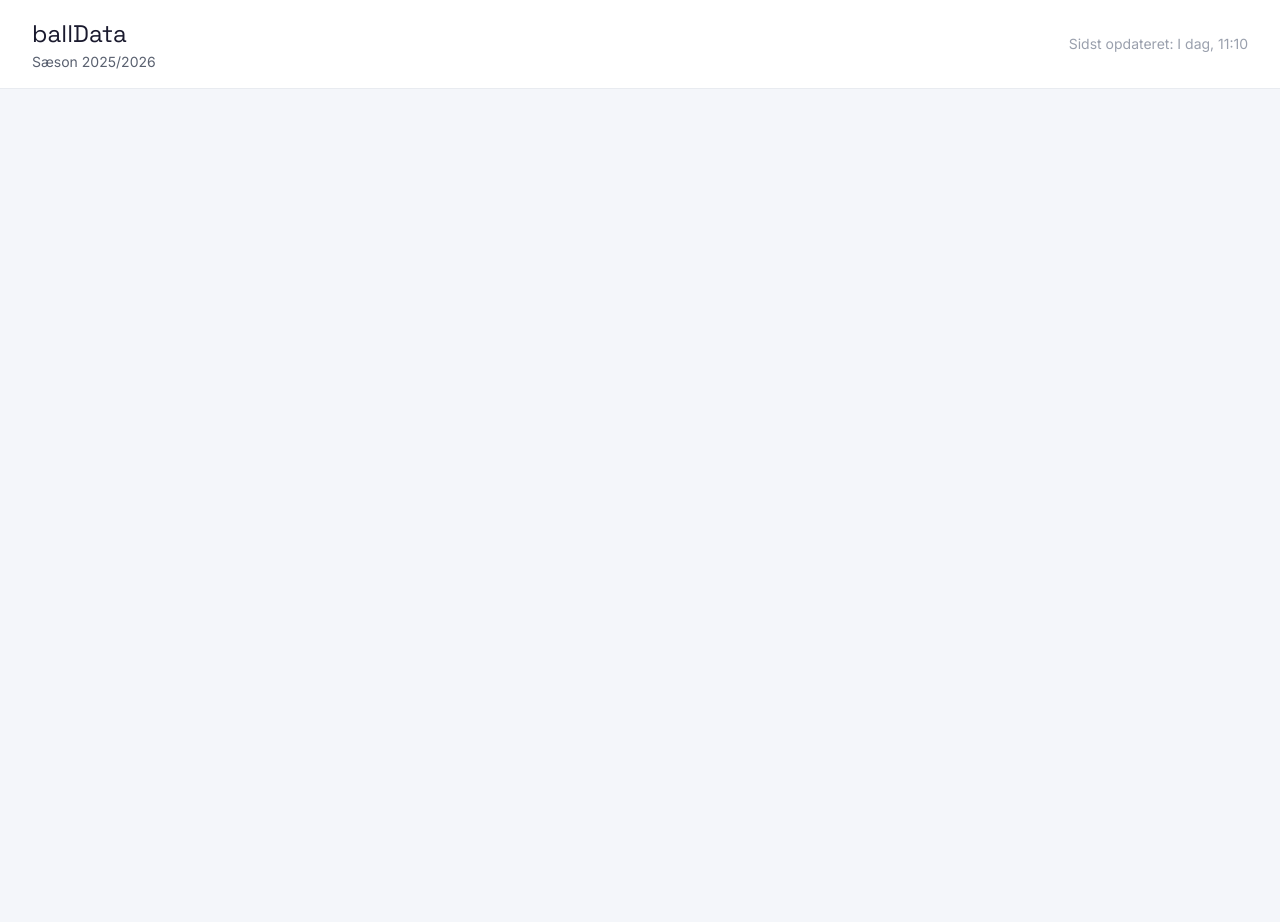
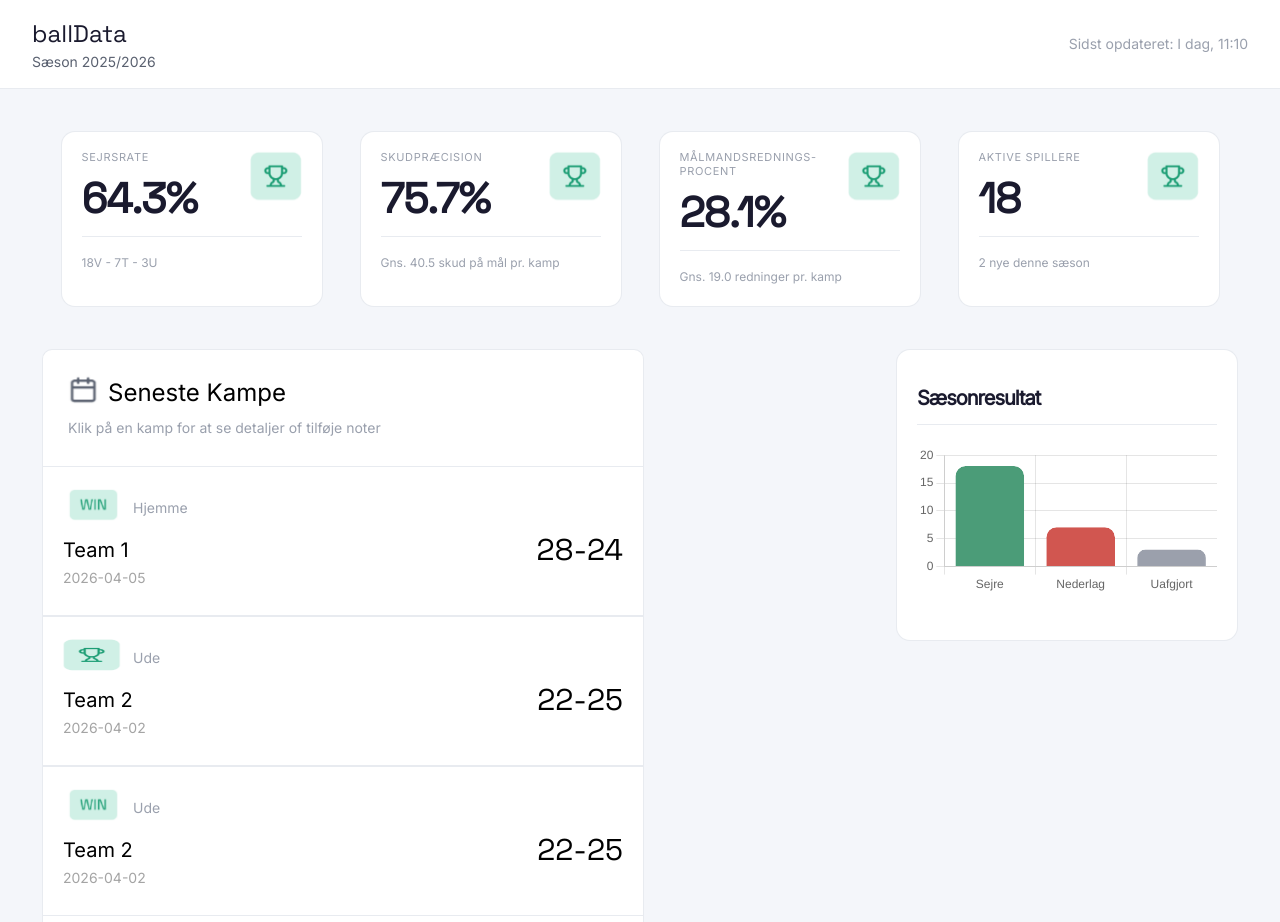
Before and after one commit to cs-26-dat-2-04/ballData, a Next.js app in the folder frontend/: page /dashboard in a window 1280 px wide. Shown: the top 922 px of the page. Before the commit the page ends 800 px from the top, so only its background shows below. Built offline with nearby package versions, Linux system fonts and the light colour scheme.

Commit message:
Dashboard side oprettet
Siden er oprettet med de færdiggjorte komponenter, derudover har jeg ændret lidt i styling til statcard title så tekst ikke løb ind bag billedet på statcard

```diff
--- a/frontend/src/app/dashboard/page.jsx
+++ b/frontend/src/app/dashboard/page.jsx
@@ -1,3 +1,38 @@
+import StatCard from "../../components/StatCard.jsx";
+import BarChart from "../../components/SeasonGraph.jsx";
+import Matches from "../../components/MatchCollection.jsx";
+
+
+let match_res=[
+        {
+            "id": "5ab46e31-391c-46a7-8e45-db9ada07626d",
+            "result": "win",
+            "iconAlt": "test",
+            "loc": "Hjemme",
+            "team": "Team 1",
+            "date": "2026-04-05",
+            "score": "28-24"
+        },
+        {
+            "id": "58aacbcd-2344-40f1-a9e9-11c70d44cbb4",
+            "result": "loss",
+            "iconAlt": "test",
+            "loc": "Ude",
+            "team": "Team 2",
+            "date": "2026-04-02",
+            "score": "22-25"
+        },
+        {
+            "id": "58aacbcd-2344-40f1-a9e9-11c70d44cbb3",
+            "result": "draw",
+            "iconAlt": "test",
+            "loc": "Ude",
+            "team": "Team 2",
+            "date": "2026-04-02",
+            "score": "22-25"
+        }
+    ]
+
 export default function Dashboard() {
 
   return (
@@ -19,8 +54,49 @@ export default function Dashboard() {
                 </div>
             </header>
             <div className="dashboard-container">
-
-                {/*tilføj komponenter her*/}
+                <div className="statCards">
+                    <StatCard
+                            title={"Sejrsrate"}
+                            body={"64.3%"}
+                            footer={"18V - 7T - 3U"}
+                            icon={"/icon1.jpg"}
+                            iconAlt={"Win rate icon"}
+                        />
+                    <StatCard
+                            title={"Skudpræcision"}
+                            body={"75.7%"}
+                            footer={"Gns. 40.5 skud på mål pr. kamp"}
+                            icon={"/icon1.jpg"}
+                            iconAlt={"Win rate icon"}
+                        />
+                    <StatCard
+                            title={"Målmandsrednings\u{000AD}procent"} //\u{000AD} is a soft hyphen that suggests where to hyphenate the word if it is too long for the textbox
+                            body={"28.1%"}
+                            footer={"Gns. 19.0 redninger pr. kamp"}
+                            icon={"/icon1.jpg"}
+                            iconAlt={"Win rate icon"}
+                        />
+                    <StatCard
+                            title={"Aktive spillere"}
+                            body={"18"}
+                            footer={"2 nye denne sæson"}
+                            icon={"/icon1.jpg"}
+                            iconAlt={"Win rate icon"}
+                        />
+                </div>
+                <div className="matchCollection-statistics">
+                    <Matches data={match_res}>
+                        </Matches>
+                    <div style={{marginLeft:"auto"}}>
+                        <BarChart
+                                labels={['Sejre', 'Nederlag', 'Uafgjort']}
+                                data={[18, 7, 3]}
+                                bdcolor={['rgb(75, 156, 120)', 'rgb(209, 86, 80)', 'rgb(155, 160, 172)']}
+                                bgcolor={['rgb(75, 156, 120, 1)', 'rgb(209, 86, 80, 1)', 'rgb(155, 160, 172, 1)']}
+                                title={'Sæsonresultat'}
+                              />
+                    </div>
+                </div>
             </div>
         </body>
     </html>
--- a/frontend/src/app/globals.css
+++ b/frontend/src/app/globals.css
@@ -57,5 +57,22 @@
     }
 
     .dashboard-container{
-      padding: 32px;
+      padding: 42px;
     }
+
+    .statCards{
+      align-content: center;
+      display: grid;
+      grid-template-columns: auto auto auto auto;
+      margin-bottom: 42px;
+    }
+
+    .statCards > *{
+      margin-left: auto;
+      margin-right: auto;
+    }
+
+    .matchCollection-statistics{
+      display: grid;
+      grid-template-columns: auto auto;
+    }
--- a/frontend/src/components/styles.module.css
+++ b/frontend/src/components/styles.module.css
@@ -28,6 +28,9 @@
   letter-spacing: 0.06em;
   text-transform: uppercase;
   margin: 0 0 14px;
+  width: 70%;
+  overflow-wrap: break-word;
+  hyphens: manual;
 }
 
 .cardBody {
```
